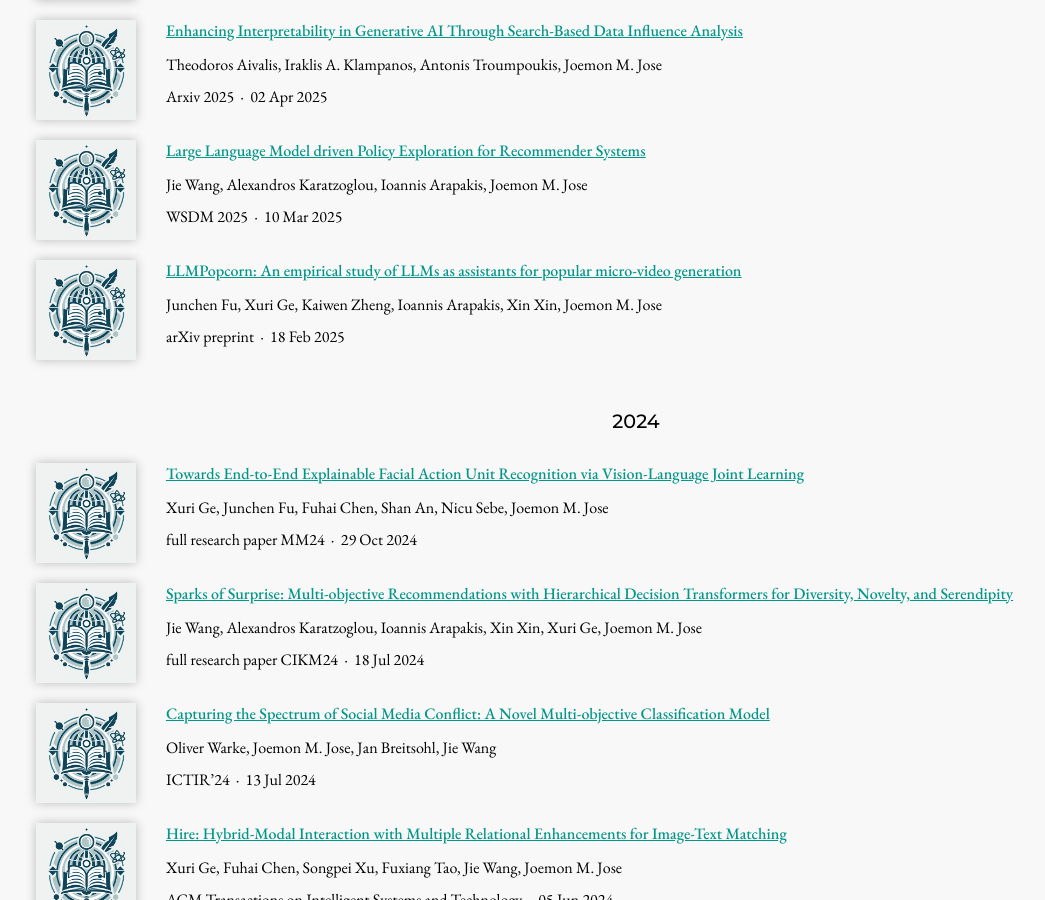
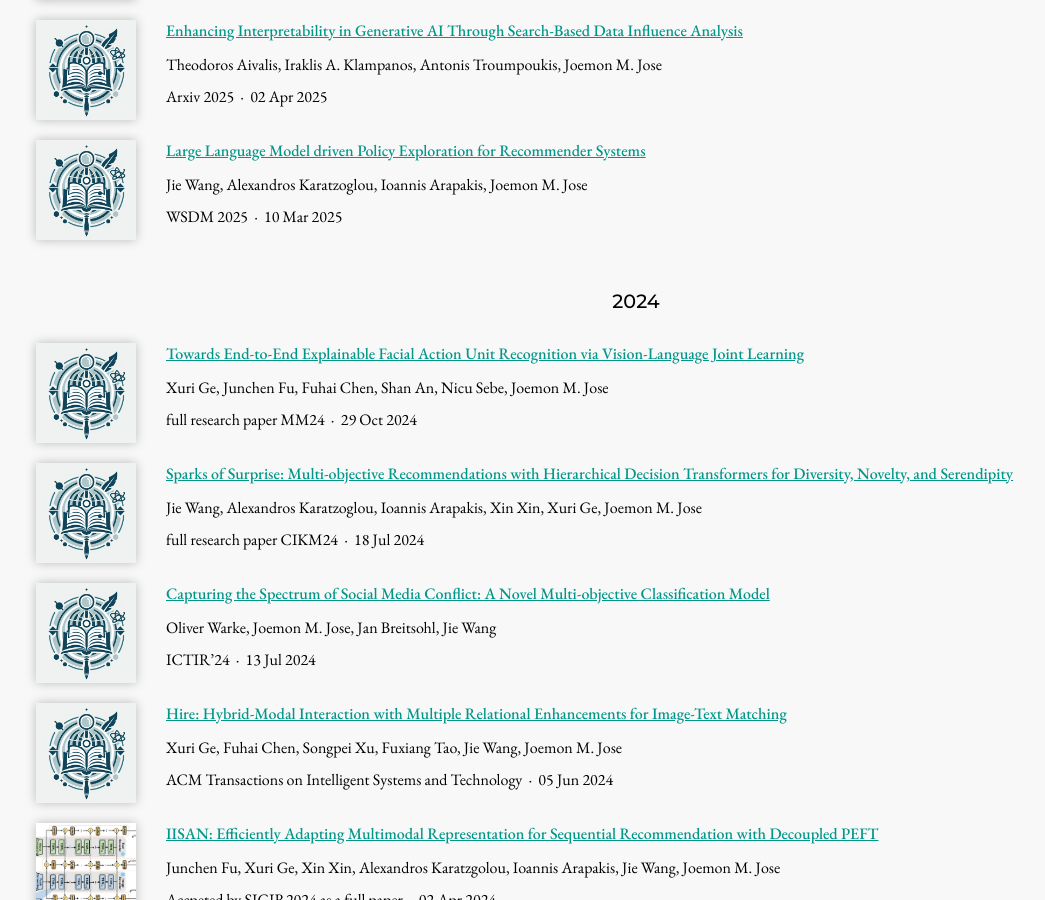
Before and after one commit to GAIR-Lab/GAIR-Lab.github.io, a Jekyll site: the page built from research/index.md, in a window 1280 px wide and 900 px high, scrolled down 2363 px. Shown: the whole window, without its empty margins (4-1049 px from the left). Built offline with Jekyll 4.4.1, drawn with Linux system fonts in a browser that asks for light colours; nearby versions of some CDN libraries.

Commit message:
Update research-output.yml

```diff
--- a/_data/research-output.yml
+++ b/_data/research-output.yml
@@ -160,19 +160,6 @@
   publisher: WSDM 2025
   date: '2025-03-10 to 2025-03-14'
   link: https://doi.org/10.1145/3701551.3703496
-  image: images/paper_logo.png
-
-- title: 'LLMPopcorn: An empirical study of LLMs as assistants for popular micro-video generation'
-  authors:
-  - Junchen Fu
-  - Xuri Ge
-  - Kaiwen Zheng
-  - Ioannis Arapakis
-  - Xin Xin
-  - Joemon M. Jose
-  publisher: arXiv preprint
-  date: '2025-02-18'
-  link: https://arxiv.org/abs/2502.12945
   image: images/paper_logo.png
 
 - title: 'Double-Filter: Efficient Fine-tuning of Pre-trained Vision-Language Models via Patch&Layer Filtering'
```
